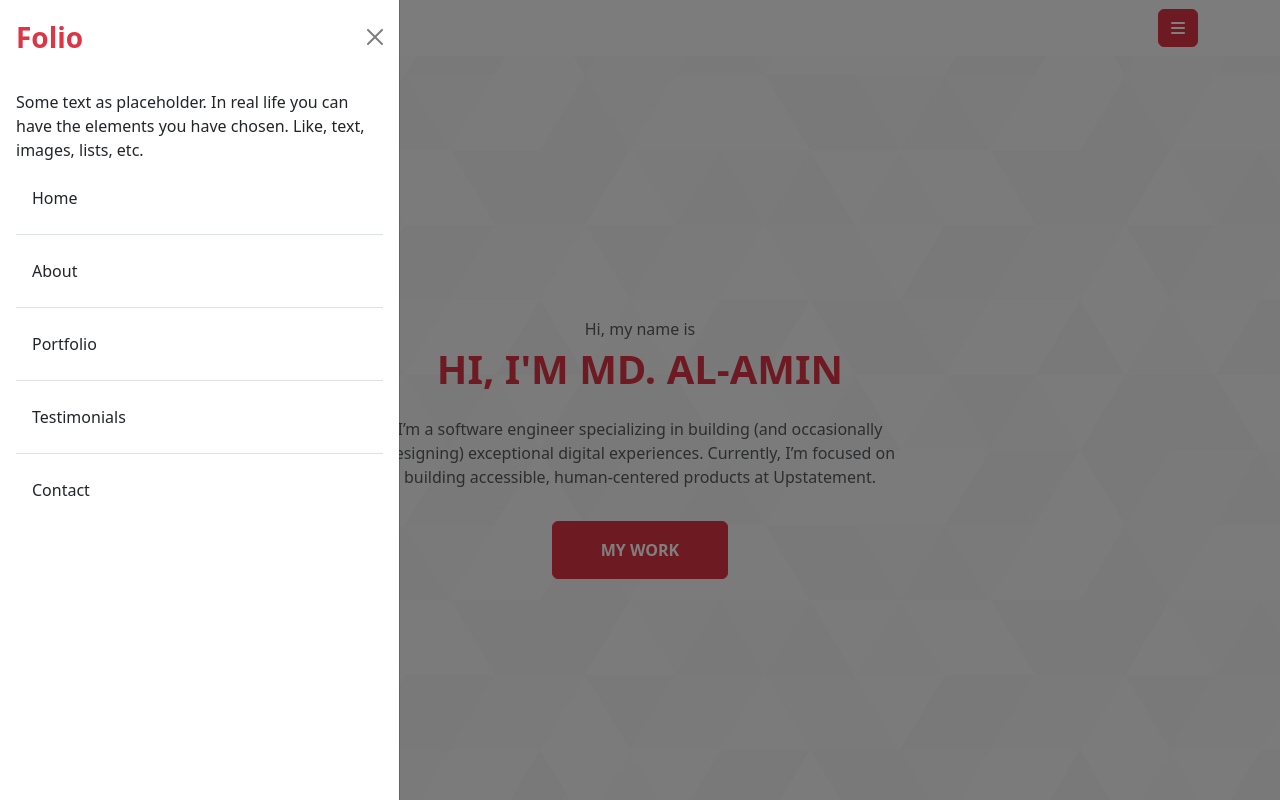
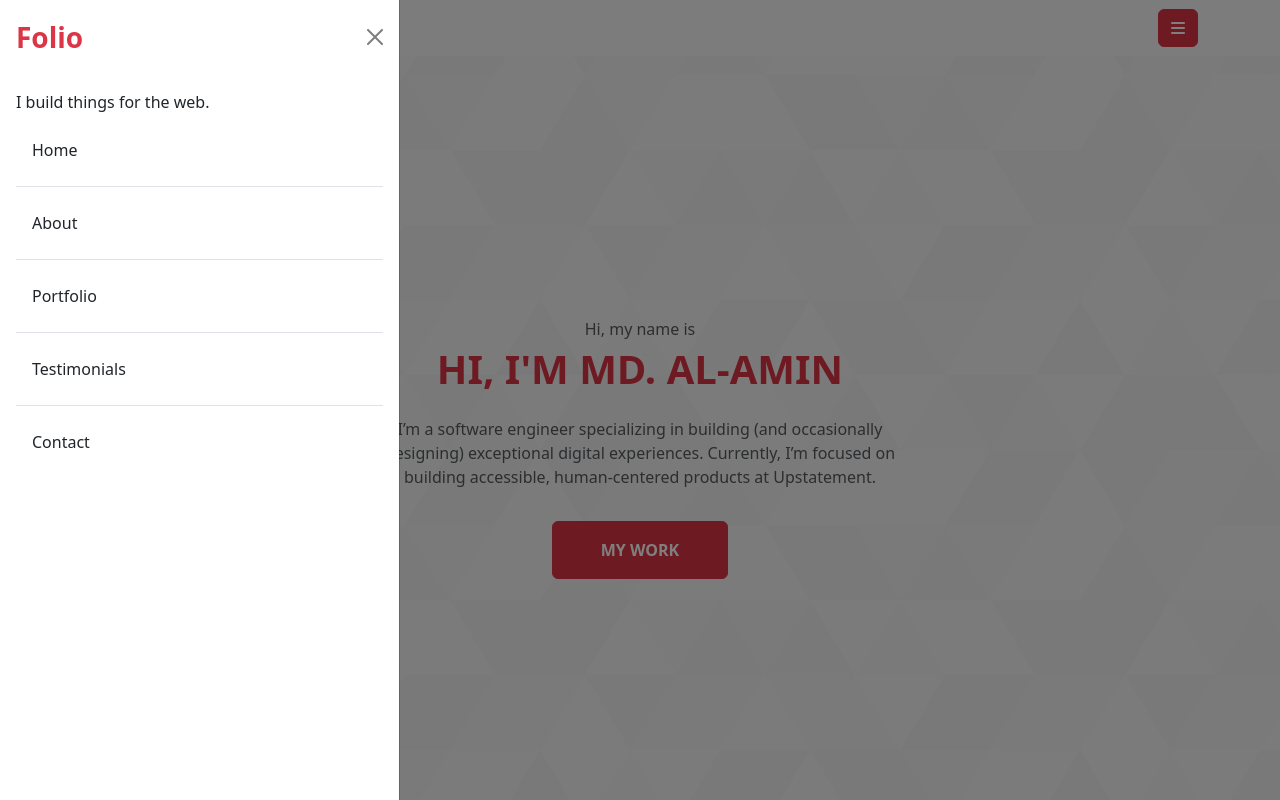
Before and after one commit to iammdalamin/portfolio-assignment, a plain HTML site: page index.html in a window 1280 px wide. Both pictures are taken after a click on the button 1178 px from the left and 28 px from the top of the page. Shown: the top 800 px of the page. Drawn offline with nearby package versions, Linux system fonts and the light colour scheme.

Commit message:
Update index.html

```diff
--- a/index.html
+++ b/index.html
@@ -714,8 +714,7 @@
       </div>
       <div class="offcanvas-body">
         <div class="">
-          Some text as placeholder. In real life you can have the elements you
-          have chosen. Like, text, images, lists, etc.
+          I build things for the web.
         </div>
         <ul class="list-group list-group-flush" id="nav-items">
           <li class="list-group-item py-4">
```
